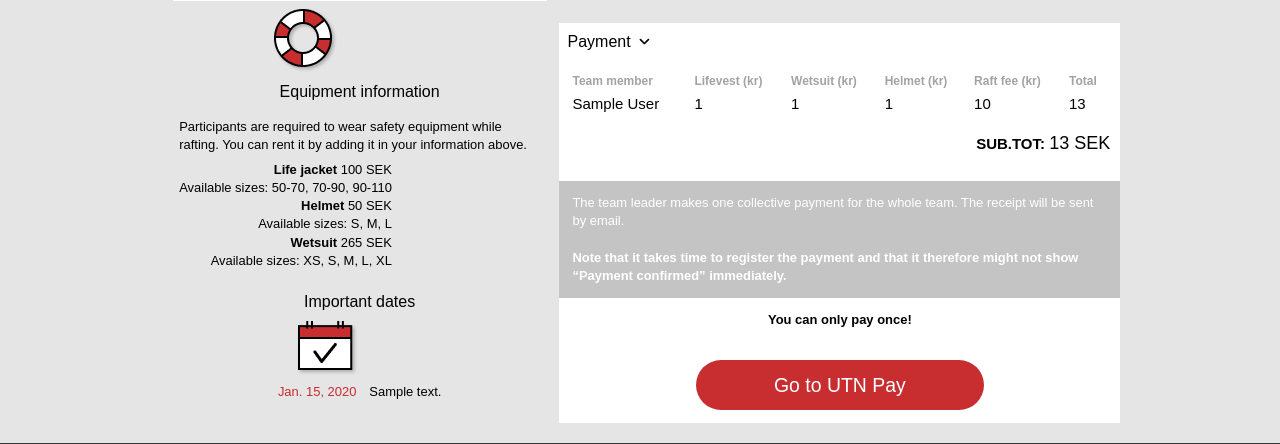
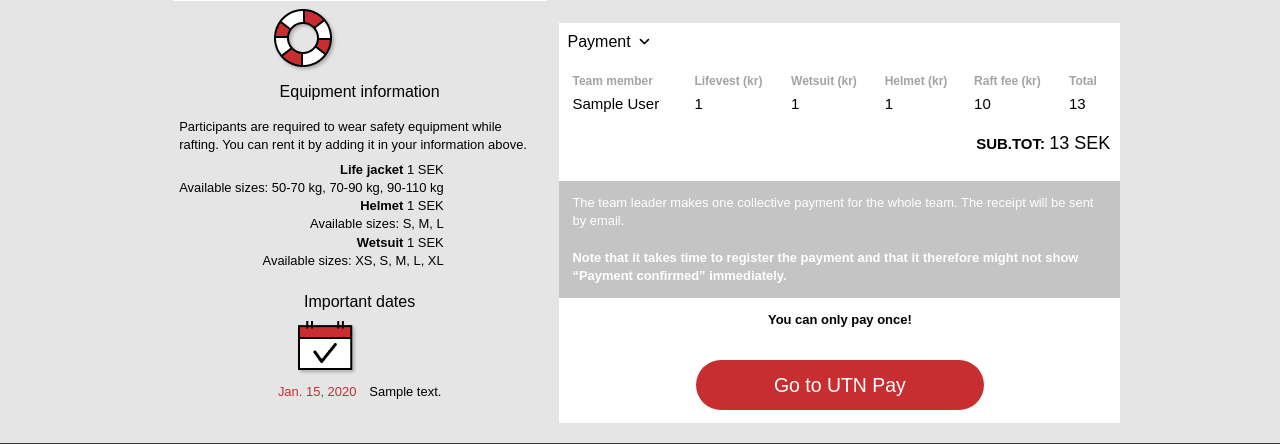
Before and after one commit to UTNkar/registration-system, a Django app: page /overview/ in a window 1280 px wide. Shown: the part 388-832 px from the top of the page. Run offline with Django 3.2, Linux system fonts and the light colour scheme; a user stored in the database is signed in; tables that the repository leaves empty hold one stand-in row (values such as "Sample post"); some libraries are stand-ins or nearby versions.

Commit message:
fixed small missed things

```diff
--- a/src/registrationSystem/static/css/base.css
+++ b/src/registrationSystem/static/css/base.css
@@ -21,7 +21,7 @@ header {
 }
 
 h1 {
-    font-size: 18;
+    font-size: 1.13rem;
     font-weight: 100;
     line-height: 1.3;
 }
--- a/src/registrationSystem/templates/overview.html
+++ b/src/registrationSystem/templates/overview.html
@@ -19,12 +19,12 @@
                     Participants are required to wear safety equipment while rafting. You can rent it by adding it in your information above.
                 </div>
                 <div class="equipment-prices">
-                    <b>Life jacket</b> 100 SEK <br>
-                    Available sizes: 50-70, 70-90, 90-110 <br>
-                    <b>Helmet</b> 50 SEK<br>
+                    <b>Life jacket</b> {{ costs.lifevest }} SEK <br>
+                    Available sizes: 50-70 kg, 70-90 kg, 90-110 kg <br>
+                    <b>Helmet</b> {{ costs.helmet }} SEK<br>
                     Available sizes: S, M, L <br>
-                    <b>Wetsuit</b> 265 SEK<br>
-                    Available sizes: XS, S, M, L, XL   <br>
+                    <b>Wetsuit</b> {{ costs.wetsuit }} SEK<br>
+                    Available sizes: XS, S, M, L, XL <br>
                 </div>
             </div>
             <div class="dates-box">
```
